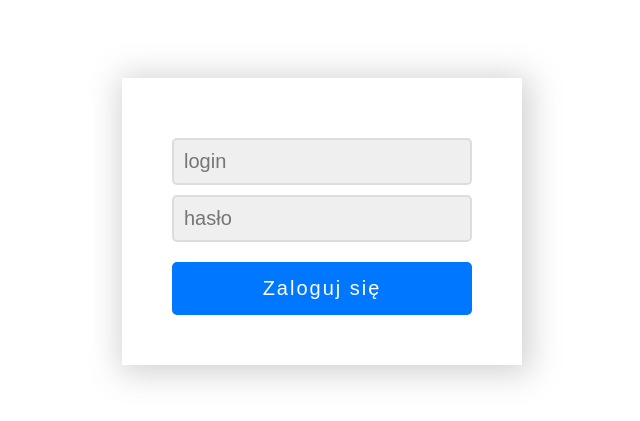
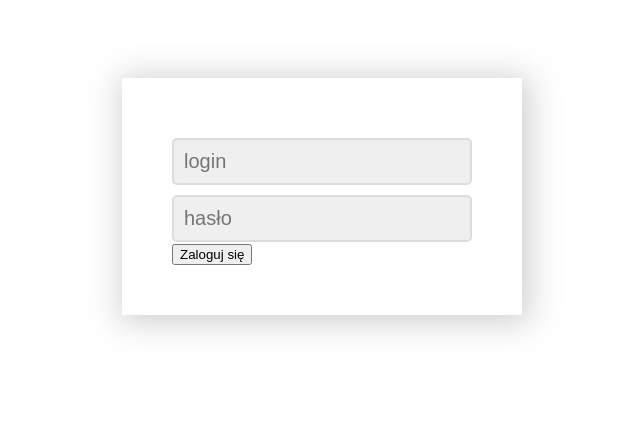
Before and after one commit to CHAKATON-TEKQUEST-ZSDT-LEZHJAKLS/demo-repository, a website: page StudentLoadPage.html in a window 1280 px wide. Shown: the part 245-666 px from the top of the page, without its empty margins (318-958 px from the left). Drawn offline with Linux system fonts and the light colour scheme.

Commit message:
Add files via upload

```diff
--- a/StudentLoadPage.html
+++ b/StudentLoadPage.html
@@ -20,8 +20,8 @@
 
                     <input type="password" placeholder="hasło" onfocus="this.placeholder=''" onblur="this.placeholder='hasło'" >
 
-                    <input type="submit" value="Zaloguj się">
 
+                    <a href="StudentPage.html"><button type="button">Zaloguj się</button></a>
                 </form>
             </div>
 
```
Also changed, not shown: TeacherLoadPage.html (+1 -1 lines).
